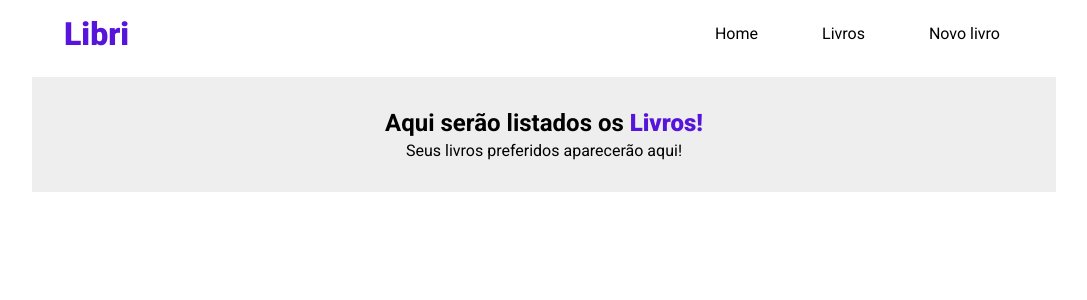
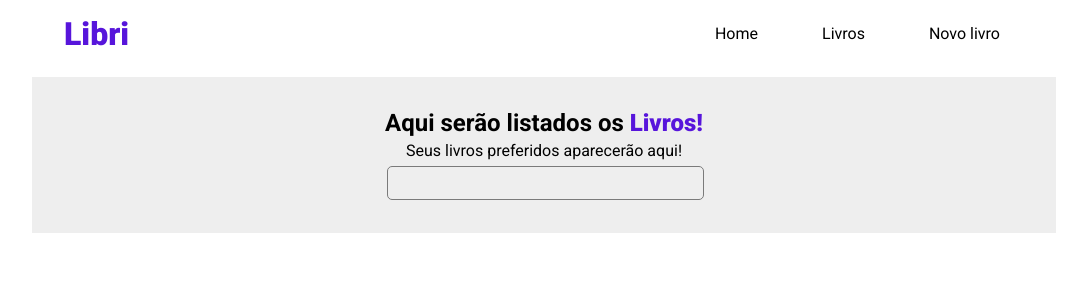
Before and after one commit to Arthur-Ruas/App-web-api, a React (Create React App) app in the folder projeto-react-api-1/: page /livros in a window 1280 px wide. Shown: the top 300 px of the page, without its empty margins (96-1183 px from the left). Built offline with nearby package versions, Linux system fonts and the light colour scheme.

Commit message:
Arthur: Inicio do Card de livros

```diff
--- /dev/null
+++ b/projeto-react-api-1/src/components/CardBook/CardBook.jsx
@@ -0,0 +1,13 @@
+import React from 'react';
+import './cardBook.css';
+
+function CardBook() {
+  return (
+    <div className='card-book'>
+
+    </div>
+  )
+
+}
+
+export default CardBook;
--- /dev/null
+++ b/projeto-react-api-1/src/components/CardBook/cardBook.css
@@ -0,0 +1,38 @@
+.card-book{
+    width: 100%;
+    margin: 0.5%;
+    padding: 1em;
+    border: 1px solid #7a7a7a;
+    border-radius: 5px;
+}
+
+.card-book h4{
+    background-color: #222;
+    color: #ffbb33;
+    padding: 0.4em;
+    margin-bottom: 1.3em;
+    font-size: 1.3em;
+}
+
+.card-book p{
+    color: #7a7a7a;
+    margin-bottom: 1em;
+}
+
+.card-book p span{
+    font-weight: bold;
+}
+
+.card-book__category{
+    display: flex;
+    align-items: center;
+}
+
+.card-book__category span{
+    background-color: #ccc;
+    display: block;
+    width: 12px;
+    height: 12px;
+    margin-right: 5px;
+    border-radius: 50%;
+}
--- a/projeto-react-api-1/src/pages/Livros/Livros.jsx
+++ b/projeto-react-api-1/src/pages/Livros/Livros.jsx
@@ -2,6 +2,7 @@ import React from 'react';
 import { useLocation } from 'react-router-dom';
 import './livros.css';
 import Message from '../../components/Message/Message';
+import CardBook from '../../components/CardBook/CardBook';
 
 function Livros() {
 
@@ -19,6 +20,9 @@ function Livros() {
       <div className='livros__header'>
         <h1 className='livros__title'>Aqui serão listados os <span>Livros!</span></h1>
         <p>Seus livros preferidos aparecerão aqui!</p>
+        <div>
+          <CardBook/>
+        </div>
       </div>
       {
         message && (
```
